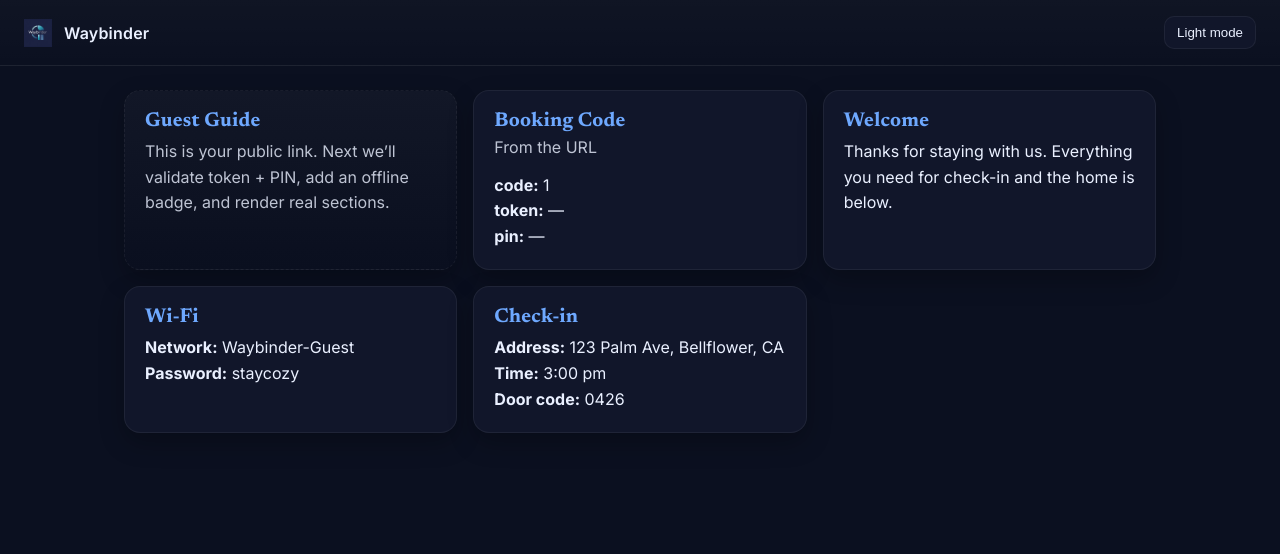
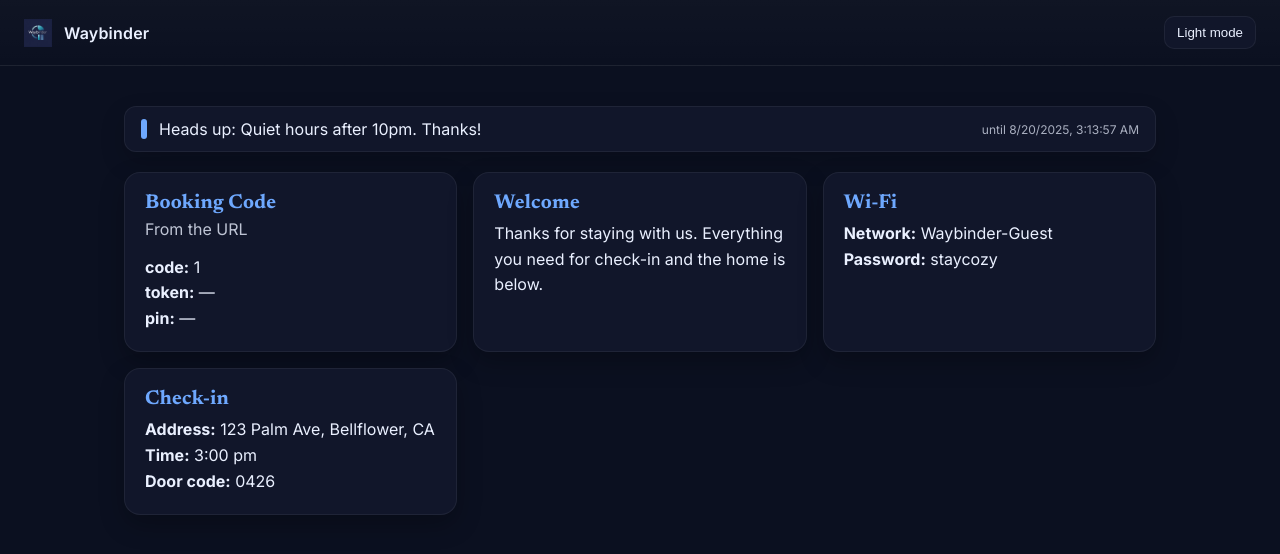
Before and after one commit to ferventdream11-netizen/waybinder-dashboard, a Next.js app: page /g/1 in a window 1280 px wide. Shown: the top 554 px of the page. Built offline with nearby package versions, Linux system fonts and the light colour scheme.

Commit message:
feat: status banner with auto-expiry on /g/[code]

```diff
--- /dev/null
+++ b/app/components/StatusBanner.tsx
@@ -0,0 +1,58 @@
+'use client';
+
+import { useMemo } from 'react';
+
+type Tone = 'info' | 'success' | 'warning';
+
+export default function StatusBanner({
+  message,
+  tone = 'info',
+  untilISO,
+}: {
+  message: string;
+  tone?: Tone;
+  /** If set, banner hides itself after this UTC time */
+  untilISO?: string;
+}) {
+  const expired = useMemo(() => {
+    if (!untilISO) return false;
+    const t = Date.parse(untilISO);
+    return Number.isFinite(t) ? Date.now() > t : false;
+  }, [untilISO]);
+
+  if (expired) return null;
+
+  const colors: Record<Tone, { stripe: string; text: string; bg: string; border: string }> = {
+    info:    { stripe: 'var(--sky)',   text: 'var(--fg)', bg: 'var(--card-bg)', border: 'var(--card-border)' },
+    success: { stripe: 'var(--mint)',  text: 'var(--fg)', bg: 'var(--card-bg)', border: 'var(--card-border)' },
+    warning: { stripe: '#F4D24B',      text: 'var(--fg)', bg: 'var(--card-bg)', border: 'var(--card-border)' },
+  };
+
+  const c = colors[tone];
+
+  return (
+    <div
+      role="status"
+      aria-live="polite"
+      style={{
+        display: 'flex',
+        alignItems: 'center',
+        gap: 12,
+        padding: '12px 16px',
+        border: `1px solid ${c.border}`,
+        background: c.bg,
+        borderRadius: 12,
+        boxShadow: '0 10px 24px rgba(0,0,0,0.18)',
+        margin: '16px 0 20px',
+      }}
+    >
+      <div style={{ width: 6, alignSelf: 'stretch', borderRadius: 6, background: c.stripe }} />
+      <div style={{ color: c.text }}>{message}</div>
+      {untilISO ? (
+        <div style={{ marginLeft: 'auto', opacity: 0.7, fontSize: 12 }}>
+          until {new Date(untilISO).toLocaleString()}
+        </div>
+      ) : null}
+    </div>
+  );
+}
--- a/app/g/[code]/page.tsx
+++ b/app/g/[code]/page.tsx
@@ -1,4 +1,5 @@
 import SectionCard from "../../components/SectionCard";
+import StatusBanner from "../../components/StatusBanner";
 
 export default async function GuidePage({
   params,
@@ -12,7 +13,18 @@ export default async function GuidePage({
   const token = typeof sp.token === "string" ? sp.token : "";
   const pin = typeof sp.pin === "string" ? sp.pin : "";
 
+  // Demo expiry: 3 days from now
+  const untilISO = new Date(Date.now() + 3 * 24 * 60 * 60 * 1000).toISOString();
+
   return (
+    <>
+      {/* Status banner (auto-hides after the "until" time) */}
+      <StatusBanner
+        message="Heads up: Quiet hours after 10pm. Thanks!"
+        tone="info"
+        untilISO={untilISO}
+      />
+
       <div
         style={{
           display: "grid",
@@ -20,21 +32,6 @@ export default async function GuidePage({
           gap: 16,
         }}
       >
-      <section
-        className="card"
-        style={{
-          borderStyle: "dashed",
-          background:
-            "linear-gradient(180deg, rgba(255,255,255,0.03), rgba(0,0,0,0.02))",
-        }}
-      >
-        <h2>Guest Guide</h2>
-        <p style={{ opacity: 0.8 }}>
-          This is your public link. Next we’ll validate token + PIN, add an
-          offline badge, and render real sections.
-        </p>
-      </section>
-
         <SectionCard title="Booking Code" subtitle="From the URL">
           <p><strong>code:</strong> {code}</p>
           <p><strong>token:</strong> {token || "—"}</p>
@@ -56,5 +53,6 @@ export default async function GuidePage({
           <p><strong>Door code:</strong> 0426</p>
         </SectionCard>
       </div>
+    </>
   );
 }
```
Lines whose indentation alone changed are shown as unchanged.
